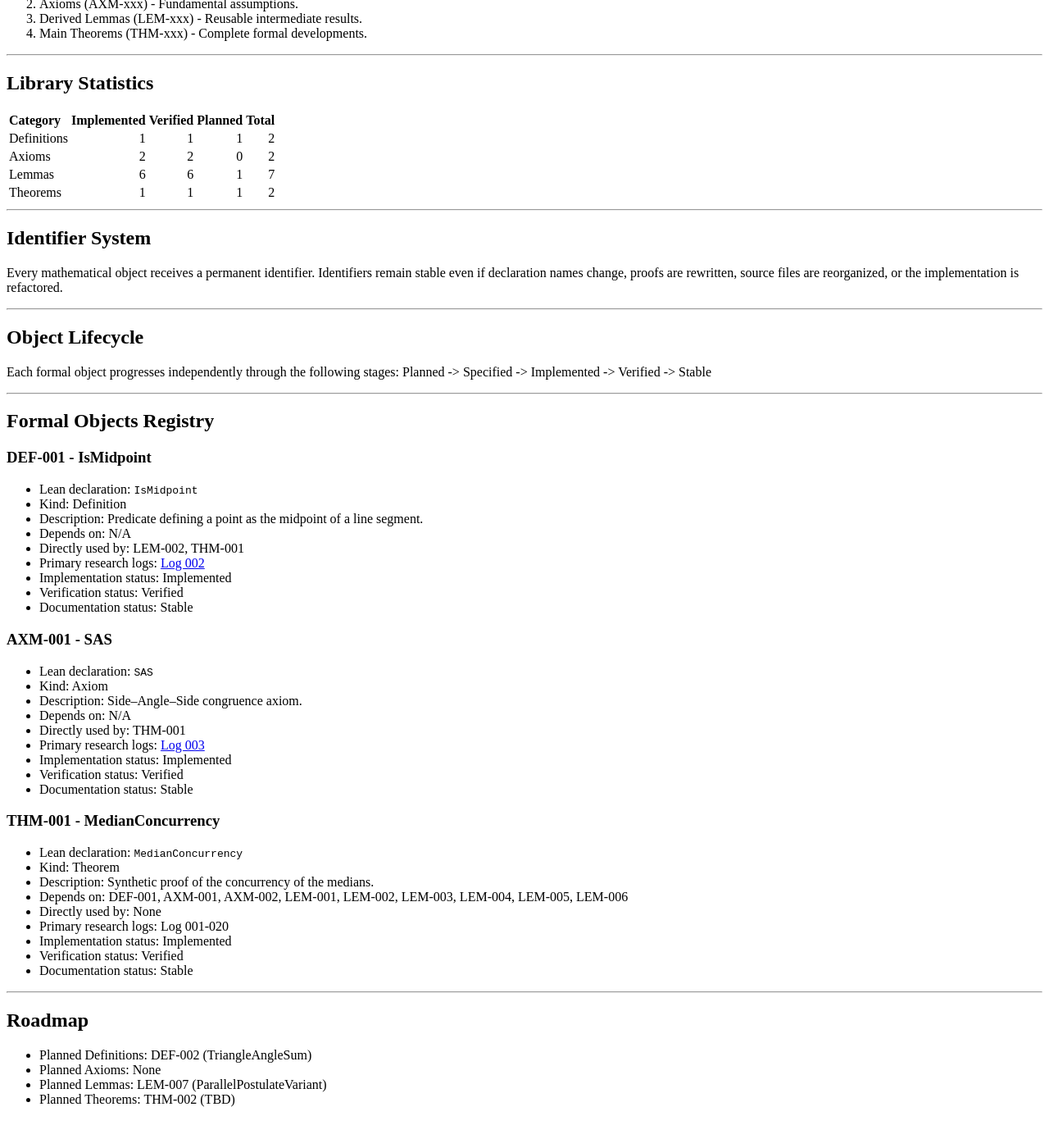
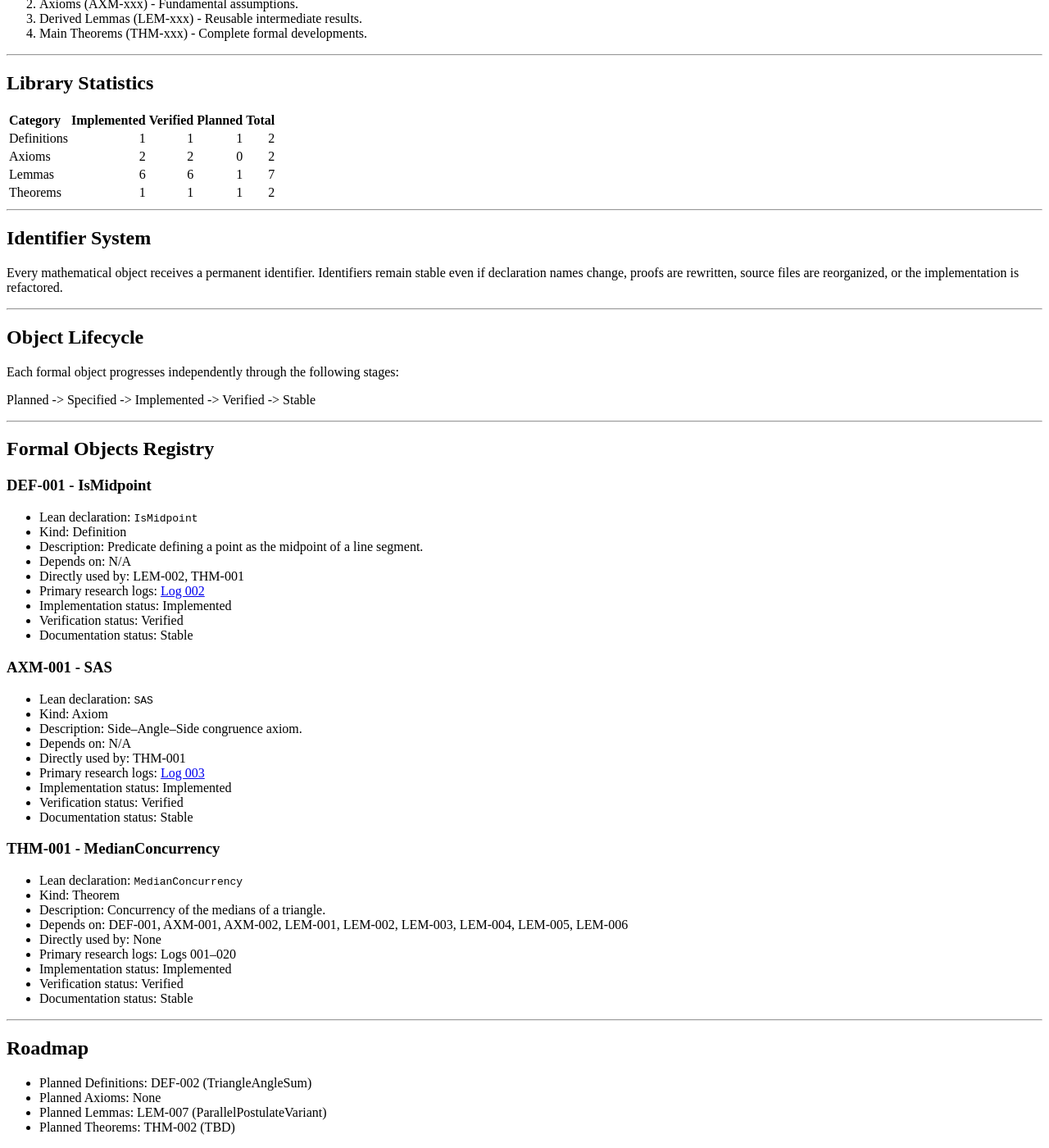
Before and after one commit to cgjteam/cgjteam.github.io, a Jekyll site: the page built from Geometry.md, in a window 1280 px wide and 1400 px high, scrolled down 673 px. Shown: the whole window at 82% size. Built offline with Jekyll 4.4.1, drawn with Linux system fonts in a browser that asks for light colours; comment, search, counter and statistics services are not loaded; our own code applies the rules of GitHub Pages for plain Markdown files; before the commit the page ends 2039 px from its top, so only the background shows below that.

Commit message:
Update Geometry.md

```diff
--- a/Geometry.md
+++ b/Geometry.md
@@ -63,6 +63,7 @@
 ## Object Lifecycle
 
 Each formal object progresses independently through the following stages:
+
 Planned -> Specified -> Implemented -> Verified -> Stable
 
 ---
@@ -70,6 +71,7 @@
 ## Formal Objects Registry
 
 ### DEF-001 - IsMidpoint
+
 - Lean declaration: `IsMidpoint`
 - Kind: Definition
 - Description: Predicate defining a point as the midpoint of a line segment.
@@ -81,6 +83,7 @@
 - Documentation status: Stable
 
 ### AXM-001 - SAS
+
 - Lean declaration: `SAS`
 - Kind: Axiom
 - Description: Side–Angle–Side congruence axiom.
@@ -92,12 +95,13 @@
 - Documentation status: Stable
 
 ### THM-001 - MedianConcurrency
+
 - Lean declaration: `MedianConcurrency`
 - Kind: Theorem
-- Description: Synthetic proof of the concurrency of the medians.
+- Description: Concurrency of the medians of a triangle.
 - Depends on: DEF-001, AXM-001, AXM-002, LEM-001, LEM-002, LEM-003, LEM-004, LEM-005, LEM-006
 - Directly used by: None
-- Primary research logs: Log 001-020
+- Primary research logs: Logs 001–020
 - Implementation status: Implemented
 - Verification status: Verified
 - Documentation status: Stable
@@ -105,6 +109,7 @@
 ---
 
 ## Roadmap
+
 - Planned Definitions: DEF-002 (TriangleAngleSum)
 - Planned Axioms: None
 - Planned Lemmas: LEM-007 (ParallelPostulateVariant)
```
